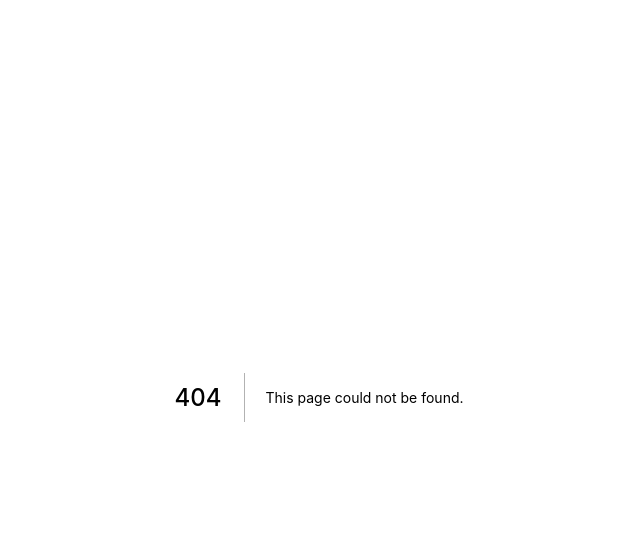
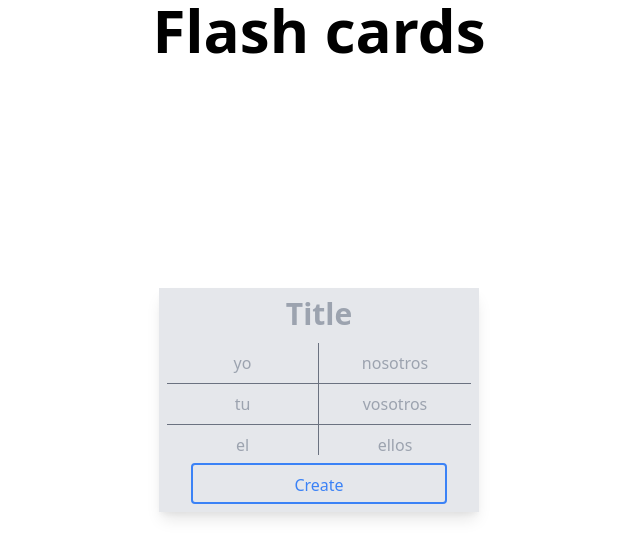
Before and after one commit to BlueZeeKing/flashcards, a Next.js app: page /editor in a window 1280 px wide. Before the commit this address had no page. Shown: the top 558 px of the page, without its empty margins (321-961 px from the left). Built offline with nearby package versions, Linux system fonts and the light colour scheme.

Commit message:
finished the ui

```diff
--- a/package.json
+++ b/package.json
@@ -10,6 +10,7 @@
   "dependencies": {
     "axios": "^0.21.1",
     "firebase": "^8.4.2",
+    "lodash": "^4.17.21",
     "next": "10.2.0",
     "react": "17.0.2",
     "react-dom": "17.0.2",
--- /dev/null
+++ b/pages/editor.js
@@ -0,0 +1,67 @@
+const firebase = require("firebase/app");
+require("firebase/firestore");
+
+
+const _ = require('lodash');
+
+import Head from 'next/head'
+import { useState } from "react"
+
+export default function App(props) {
+
+    return (
+        <>
+            <Head>
+                <title>Flashcards</title>
+                <meta name="description" content="A spanish flashcard app" />
+                <link rel="icon" href="/favicon.ico" />
+            </Head>
+
+            <main className="overflow-none">
+                <h1 className="text-6xl font-extrabold text-center absolute w-screen top-0">Flash cards</h1>
+                <Form submit={console.log} />
+            </main>
+        </>
+    )
+}
+
+function Form(props) {
+    const [state, changeInput] = useMultiTextInput(['title', 'yo', 'nosotros', 'tu', 'vosotros', 'el', 'ellos'])
+
+    return (
+        <div className="center-absolute bg-gray-200 shadow-lg w-80 h-56 flex-col flex">
+            <div className="w-full p-2">
+                <input name="title" type="text" placeholder="Title" className="text-center bg-blue-500 bg-opacity-0 outline w-full text-3xl font-bold outline-none focus:outline-none rounded-md" value={state['title']} onChange={changeInput} />
+            </div>
+            <div className="p-2 grid grid-cols-2 flex-grow">
+                {['yo', 'nosotros', 'tu', 'vosotros', 'el', 'ellos' ].map((item, index) => {
+                    if (item != 'vosotros') {
+
+                        return <input name={item} type="text" key={index} className="p-2 outline-none outline bg-white bg-opacity-0 border-gray-500 grid-item text-center" placeholder={item} value={state[item]} onChange={changeInput} />
+                    }
+                    return <input name={item} type="text" key={index} className="p-2 outline-none outline bg-white bg-opacity-0 border-gray-500 grid-item text-center" placeholder={item} disabled />
+                })}
+            </div>
+            <button className="unselectable px-8 p-2 text-blue-500 focus:text-white border-2 border-blue-500 bg-blue-500 bg-opacity-0 focus:bg-opacity-100 outline-none focus:outline-none transition duration-500 rounded w-auto mx-8 my-2" onClick={() => {
+                props.submit(state)
+            }}>Create</button>
+        </div>
+    )
+}
+
+function useMultiTextInput(names) {
+    let start = {}
+    for (let i = 0; i < names.length; i++) {
+        start[names[i]] = ''
+    }
+
+    const [state, setState] = useState(start)
+
+    function change(e) {
+        let copy = _.cloneDeep(state)
+        copy[e.target.name] = e.target.value
+        setState(copy)
+    }
+
+    return [state, change]
+}
--- a/pages/index.js
+++ b/pages/index.js
@@ -1,4 +1,4 @@
-const firebase = require("firebase");
+const firebase = require("firebase/app");
 require("firebase/firestore");
 
 import Head from 'next/head'
--- a/styles/globals.css
+++ b/styles/globals.css
@@ -2,11 +2,6 @@
 @tailwind components;
 @tailwind utilities;
 
-.center {
-  display: grid;
-  justify-content: center;
-  align-content: center;
-}
 
 .unselectable {
   -webkit-user-select: none; /* Safari */
@@ -15,16 +10,9 @@
   user-select: none; /* Standard */
 }
 
-.flip {
-  transform: rotateY(180deg);
-}
-
 .h-screen {
   height: 100vh; /* Fallback for browsers that do not support Custom Properties */
   height: calc(var(--vh, 1vh) * 100);
-}
-.delay-350 {
-  	transition-delay: 200ms;
 }
 
 .center-absolute {
@@ -32,6 +20,20 @@
   top: 50%;
   left: 50%;
   transform: translate(-50%, -50%);
+}
+
+.center {
+  display: grid;
+  justify-content: center;
+  align-content: center;
+}
+
+.flip {
+  transform: rotateY(180deg);
+}
+
+.delay-350 {
+  	transition-delay: 200ms;
 }
 
 .center-absolute-flip {
@@ -65,3 +67,30 @@
 * {
     overflow: hidden !important;
 }
+
+.grid-item:nth-child(1) {
+    border-bottom-width: 1px;
+    border-right-width: 1px;
+}
+
+.grid-item:nth-child(2) {
+    border-bottom-width: 1px;
+}
+
+.grid-item:nth-child(3) {
+    border-right-width: 1px;
+}
+
+.grid-item:nth-child(5) {
+    border-right-width: 1px;
+    border-top-width: 1px;
+}
+
+.grid-item:nth-child(6) {
+    border-top-width: 1px;
+}
+
+.outline:focus {
+  outline: 2px solid gray;
+  outline-offset: -1px;
+}
--- /dev/null
+++ b/styles/main.css
@@ -0,0 +1,45 @@
+.center {
+  display: grid;
+  justify-content: center;
+  align-content: center;
+}
+
+.flip {
+  transform: rotateY(180deg);
+}
+
+.delay-350 {
+  	transition-delay: 200ms;
+}
+
+.center-absolute-flip {
+  transform-origin: center;
+  transform: translate(-50%, -50%) rotateY(180deg);
+}
+
+.left-flipped {
+  transform: translate(calc(-50% + -100vw), -50%) rotateY(180deg);
+}
+
+.left {
+  transform: translate(calc(-50% + -100vw), -50%);
+}
+
+.right-flipped {
+  transform: translate(calc(-50% + 100vw), -50%) rotateY(180deg);
+}
+
+.right {
+  transform: translate(calc(-50% + 100vw), -50%);
+}
+
+.next-button {
+  position: absolute;
+  bottom: 25%;
+  left: 50%;
+  transform: translate(-50%, -50%);
+}
+
+* {
+    overflow: hidden !important;
+}
```
Also changed, not shown: styles/edit.css (added, +21 -0 lines), 1 other file (tests, documents, lock files or other folders).
